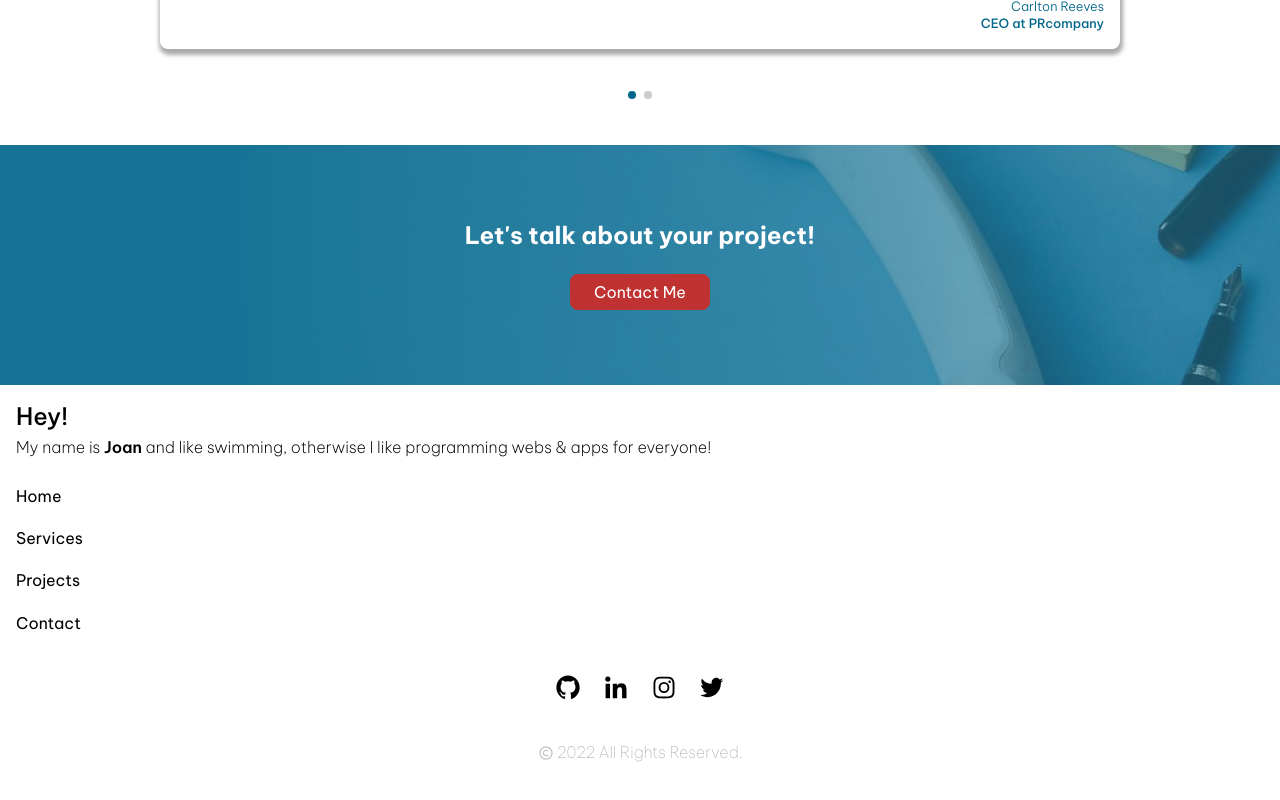
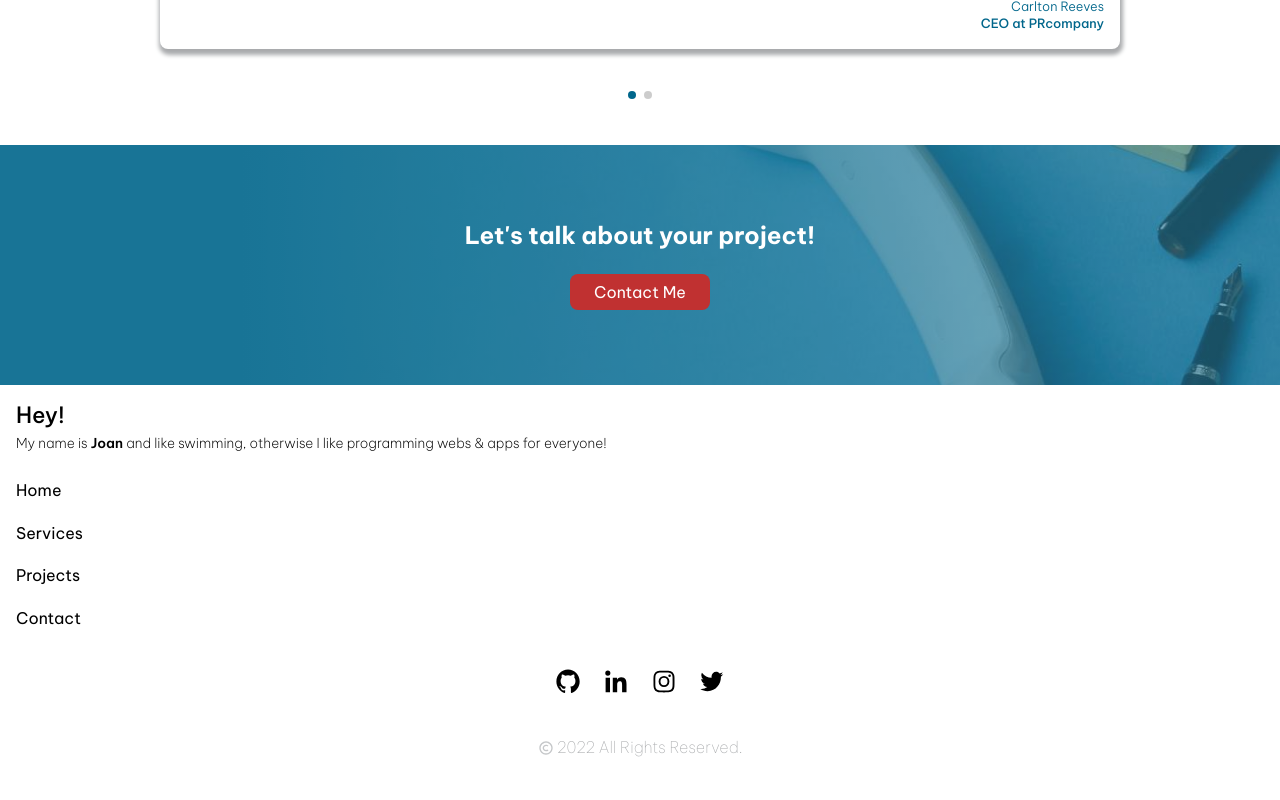
Before and after one commit to JonMenez/landing-page-giDev, a React app: page / in a window 1280 px wide. Shown: the part 3144-3944 px from the top of the page. Built offline with nearby package versions, Linux system fonts and the light colour scheme.

Commit message:
[UPDATE] font size

```diff
--- a/src/styles/footer.scss
+++ b/src/styles/footer.scss
@@ -8,7 +8,7 @@
 
     /*---------- Hey! text ----------*/
     &__title {
-        font-size: 1.5rem;
+        font-size: 1.4rem;
         margin-bottom: .3rem;
         font-weight: 500;
     }
@@ -20,6 +20,7 @@
 
     /*---------- Footer text ----------*/
     &__text {
+        font-size: .85rem;
         font-weight: 200;
         margin-bottom: .5rem;
         line-height: 1.4;
```
